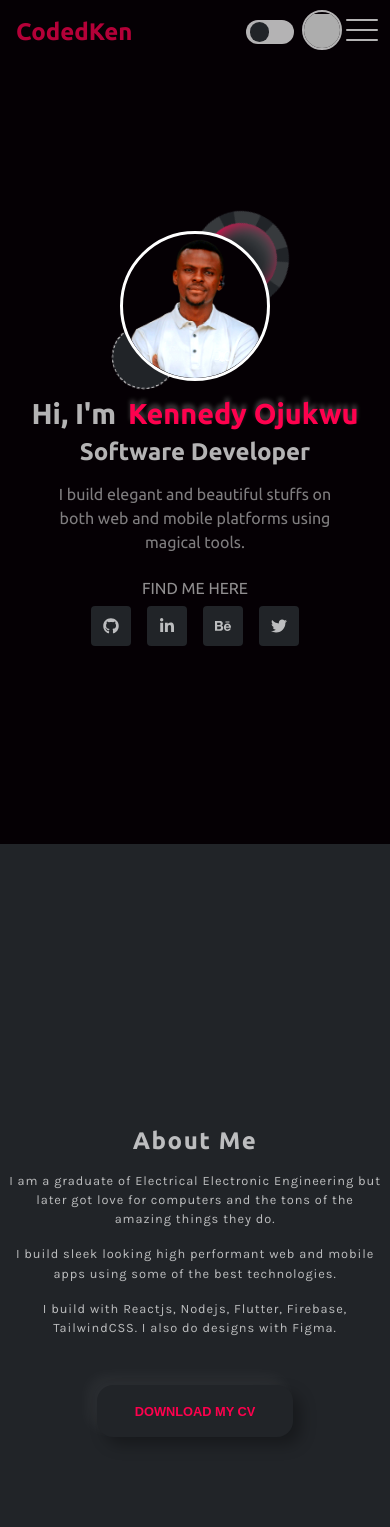
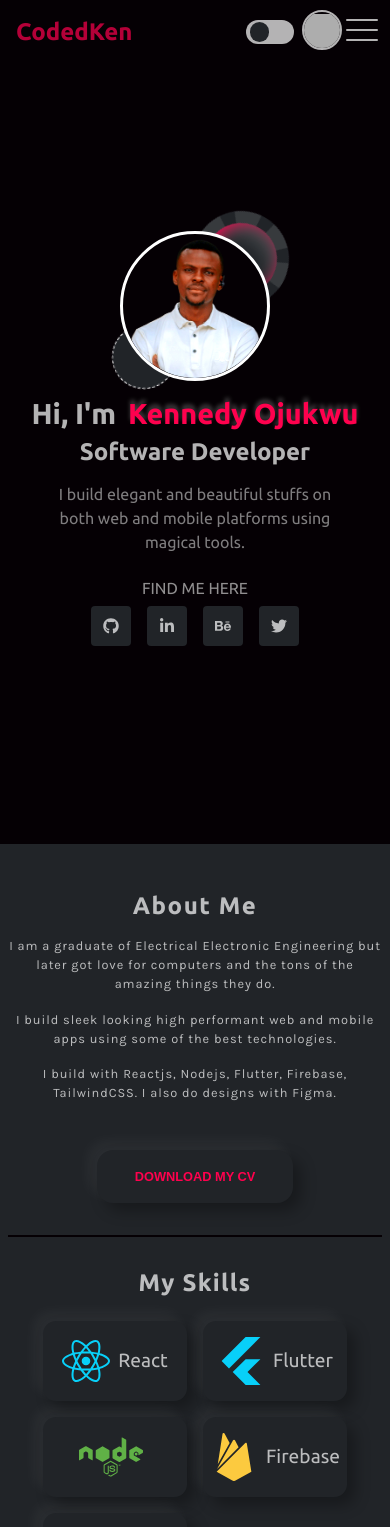
Before and after one commit to codedken/my-site, a React (Create React App) app: page / in a window 390 px wide. Shown: the top 1527 px of the page. Built offline with nearby package versions, Linux system fonts and the light colour scheme; grey boxes are pictures that could not be loaded.

Commit message:
added some some styling

```diff
--- a/src/styles/About.css
+++ b/src/styles/About.css
@@ -32,7 +32,6 @@
 
   .about-text-section{
     width: 50%;
-    height: 100px;
     padding: 3rem 0;
   }
 
@@ -132,6 +131,7 @@
   @media screen and (max-width: 650px) {
     .about--section{
       padding: 2rem 0;
+      height: auto;
     }
     .about-photo-section{
       display: none;
@@ -139,11 +139,12 @@
 
     .about-text-section{
       width: 100%;
+      height: 100%;
       display: flex;
       padding: 0;
-      height: 100%;
       flex-direction: column;
       align-items: center;
+      justify-content: start;
     }
     .about-visit-my-portfolio{
       display: none;
```
